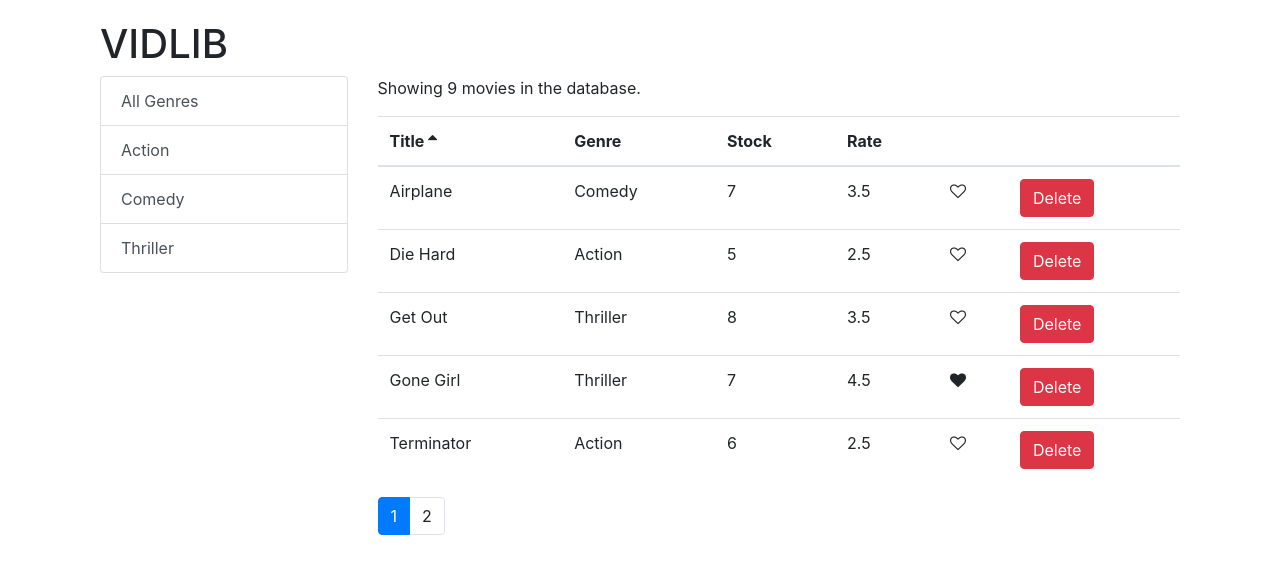
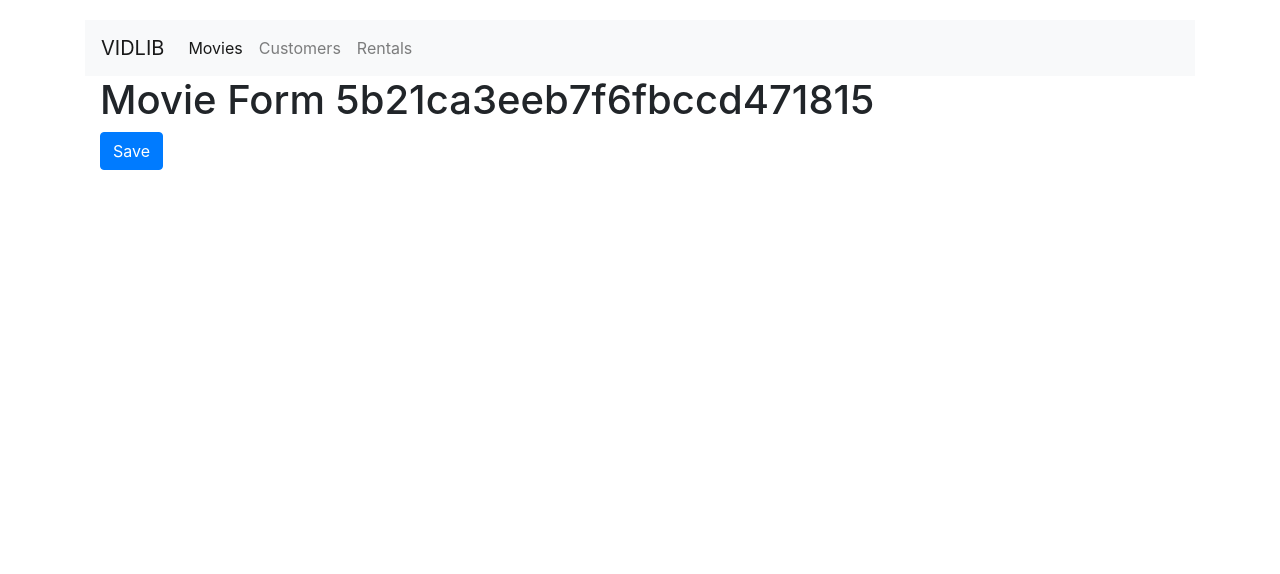
Before and after one commit to electricsheep31/react-vidlib, a React (Create React App) app: page /movies/5b21ca3eeb7f6fbccd471815 in a window 1280 px wide. Shown: the top 574 px of the page. Built offline with nearby package versions, Linux system fonts and the light colour scheme.

Commit message:
implemented router. added customers and rentals

```diff
--- a/package.json
+++ b/package.json
@@ -12,6 +12,7 @@
     "prop-types": "^15.6.2",
     "react": "^16.13.1",
     "react-dom": "^16.13.1",
+    "react-router-dom": "^5.2.0",
     "react-scripts": "3.4.1"
   },
   "scripts": {
--- a/src/App.js
+++ b/src/App.js
@@ -1,13 +1,38 @@
-import React from "react";
+import React, { Component } from "react";
 import "./App.css";
 import Movies from "./components/movies";
+import NavBar from "./components/navbar";
 
-function App() {
-  return (
-    <main className="container">
-      <Movies />
-    </main>
-  );
+import Customers from "./components/customers";
+import Rentals from "./components/rentals";
+import NotFound from "./components/not-found";
+import MovieForm from "./components/movieForm";
+import { Redirect, Switch, Route } from "react-router-dom";
+
+class App extends Component {
+  state = {};
+  render() {
+    return (
+      <main className="container">
+        <div className="row">
+          <div className="col">
+            <NavBar />
+            <div>
+              <Switch>
+                <Route path="/movies/:id" component={MovieForm} />
+                <Route path="/movies" exact component={Movies} />
+                <Route path="/customers" component={Customers} />
+                <Route path="/rentals" component={Rentals} />
+                <Route path="/not-found" component={NotFound} />
+                <Redirect from="/" to="/movies" />
+                <Redirect to="/not-found" />
+              </Switch>
+            </div>
+          </div>
+        </div>
+      </main>
+    );
+  }
 }
 
 export default App;
--- a/src/common/tableBody.jsx
+++ b/src/common/tableBody.jsx
@@ -1,10 +1,12 @@
 import React, { Component } from "react";
+import { Link } from "react-router-dom";
 import _ from "lodash";
 
 //use lodash so that nested properties like genre.name can be obtained in the object iteration
 
 class TableBody extends Component {
   renderCell = (item, column) => {
+    if (column.link) return column.link(item);
     if (column.content) return column.content(item); //returns React element
 
     return _.get(item, column.path);
--- a/src/components/Movies.jsx
+++ b/src/components/Movies.jsx
@@ -5,6 +5,7 @@ import Pagination from "./pagination";
 import ListGroup from "../common/listGroup";
 import { paginate } from "../utils/paginate";
 import MoviesTable from "./moviesTable";
+import NavBar from "./navbar";
 import _ from "lodash";
 
 class Movies extends Component {
@@ -106,11 +107,6 @@ class Movies extends Component {
       <React.Fragment>
         <div className="container">
           <div className="row">
-            <div className="col">
-              <h1>VIDLIB</h1>
-            </div>
-          </div>
-          <div className="row">
             <div className="col-3">
               <ListGroup
                 items={genres}
--- /dev/null
+++ b/src/components/customers.jsx
@@ -0,0 +1,18 @@
+import React, { Component } from "react";
+
+class Customers extends Component {
+  state = {};
+  render() {
+    return (
+      <div className="container">
+        <div className="row">
+          <div className="col">
+            <h1>Customers</h1>
+          </div>
+        </div>
+      </div>
+    );
+  }
+}
+
+export default Customers;
--- /dev/null
+++ b/src/components/movieForm.jsx
@@ -0,0 +1,24 @@
+import React, { Component } from "react";
+
+class MovieForm extends Component {
+  handleSave = () => {
+    this.props.history.replace("/movies");
+  };
+
+  render() {
+    return (
+      <div className="container">
+        <div className="row">
+          <div className="col">
+            <h1>Movie Form {this.props.match.params.id}</h1>
+            <button onClick={this.handleSave} className="btn-primary btn">
+              Save
+            </button>
+          </div>
+        </div>
+      </div>
+    );
+  }
+}
+
+export default MovieForm;
--- a/src/components/moviesTable.jsx
+++ b/src/components/moviesTable.jsx
@@ -1,10 +1,15 @@
 import React, { Component } from "react";
 import Like from "../common/like";
 import Table from "../common/table";
+import { Link } from "react-router-dom";
 
 class MoviesTable extends Component {
   columns = [
-    { path: "title", label: "Title" },
+    {
+      path: "title",
+      label: "Title",
+      link: (movie) => <Link to={"/movies/" + movie._id}>{movie.title}</Link>,
+    },
     { path: "genre.name", label: "Genre" },
     { path: "numberInStock", label: "Stock" },
     { path: "dailyRentalRate", label: "Rate" },
--- /dev/null
+++ b/src/components/navbar.jsx
@@ -0,0 +1,33 @@
+import React from "react";
+import { NavLink } from "react-router-dom";
+
+const NavBar = () => {
+  return (
+    <nav className="navbar navbar-expand-lg navbar-light bg-light">
+      <a href="" className="navbar-brand">
+        VIDLIB
+      </a>
+      <div className="collapse navbar-collapse" id="navbarSupportedContent">
+        <ul className="navbar-nav mr auto">
+          <li className="nav-item">
+            <NavLink to="/movies" className="nav-link">
+              Movies
+            </NavLink>
+          </li>
+          <li className="nav-item">
+            <NavLink to="/customers" className="nav-link">
+              Customers
+            </NavLink>
+          </li>
+          <li className="nav-item">
+            <NavLink to="/rentals" className="nav-link">
+              Rentals
+            </NavLink>
+          </li>
+        </ul>
+      </div>
+    </nav>
+  );
+};
+
+export default NavBar;
--- /dev/null
+++ b/src/components/not-found.jsx
@@ -0,0 +1,18 @@
+import React, { Component } from "react";
+
+class NotFound extends Component {
+  state = {};
+  render() {
+    return (
+      <div className="container">
+        <div className="row">
+          <div className="col">
+            <h1>404 Page Not Found</h1>
+          </div>
+        </div>
+      </div>
+    );
+  }
+}
+
+export default NotFound;
--- /dev/null
+++ b/src/components/rentals.jsx
@@ -0,0 +1,17 @@
+import React, { Component } from "react";
+class Rentals extends Component {
+  state = {};
+  render() {
+    return (
+      <div className="container">
+        <div className="row">
+          <div className="col">
+            <h1>Rentals</h1>
+          </div>
+        </div>
+      </div>
+    );
+  }
+}
+
+export default Rentals;
--- a/src/index.js
+++ b/src/index.js
@@ -5,11 +5,14 @@ import * as serviceWorker from "./serviceWorker";
 import "bootstrap/dist/css/bootstrap.css";
 import "font-awesome/css/font-awesome.css";
 import App from "./App";
+import { BrowserRouter } from "react-router-dom";
 
 ReactDOM.render(
-  <React.StrictMode>
-    <App />
-  </React.StrictMode>,
+  <BrowserRouter>
+    <React.StrictMode>
+      <App />
+    </React.StrictMode>
+  </BrowserRouter>,
   document.getElementById("root")
 );
 
```
Also changed, not shown: 1 other file (tests, documents, lock files or other folders).
